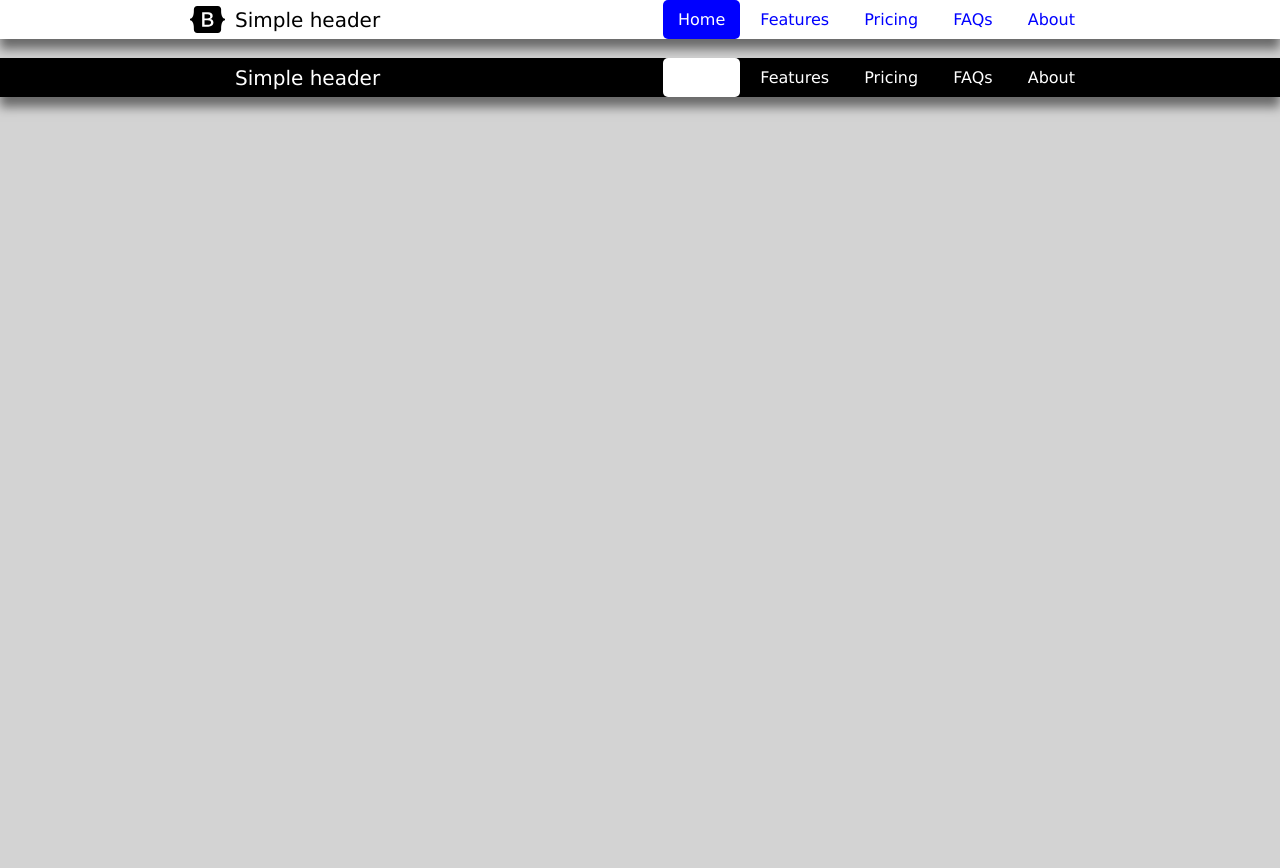
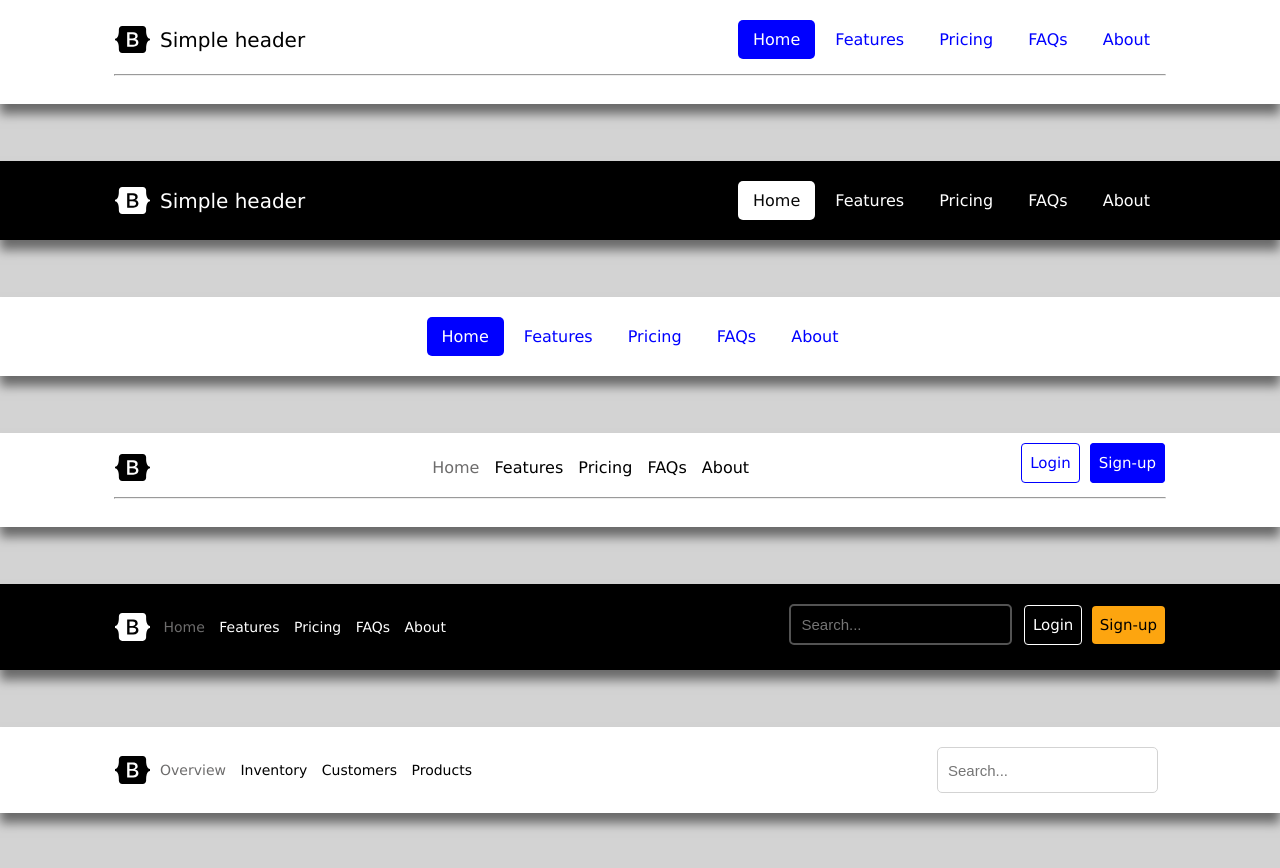
Before and after one commit to CelineHan16/refactored-octo-spoon, a plain HTML site: page index.html in a window 1280 px wide. Before the commit the page ends 800 px from the top, so only its background shows below. Drawn offline with Linux system fonts and the light colour scheme.

Commit message:
added new navigations

```diff
--- a/index.html
+++ b/index.html
@@ -21,13 +21,17 @@
         <li><a href="#">About</a></li>
       </ul>
     </nav>
+    <hr>
   </div>
 
   <br>
+  <br>
+  <br>
+
   <div class="navbar navbar-inverse">
     <nav>
       <a href="#" class="logo">
-        <img src="./images/bootstrap-logo-black.svg" width="35" > Simple header
+        <img src="./images/bootstrap-logo-white.svg" width="35" > Simple header
       </a>
       <ul>
         <li><a href="#" class="active">Home</a></li>
@@ -38,5 +42,85 @@
       </ul>
     </nav>
   </div>
+  <br>
+  <br>
+  <br>
+  <div class="navbar navbar-buttons">
+    <nav>
+      <ul>
+        <li><a href="#" class="active">Home</a></li>
+        <li><a href="#">Features</a></li>
+        <li><a href="#">Pricing</a></li>
+        <li><a href="#">FAQs</a></li>
+        <li><a href="#">About</a></li>
+      </ul>
+    </nav>
+  </div>
+  <br>
+  <br>
+  <br>
+  <div class="navbar navbar-login">
+    <nav>
+      <a href="#" class="logo">
+        <img src="./images/bootstrap-logo-black.svg" width="35">
+      </a>
+      <ul>
+        <li><a href="#" class="active">Home</a></li>
+        <li><a href="#">Features</a></li>
+        <li><a href="#">Pricing</a></li>
+        <li><a href="#">FAQs</a></li>
+        <li><a href="#">About</a></li>
+      </ul>
+      <div>
+        <a href="#" class="active">Login</a>
+        <a href="#">Sign-up</a>
+      </div>
+    </nav>
+    <hr>
+  </div>
+  <br>
+  <br>
+  <br>
+  <div class="navbar navbar-search">
+    <nav>
+      <a href="#" class="logo">
+        <img src="./images/bootstrap-logo-white.svg" width="35" >
+      </a>
+      <ul>
+        <li><a href="#" class="active">Home</a></li>
+        <li><a href="#">Features</a></li>
+        <li><a href="#">Pricing</a></li>
+        <li><a href="#">FAQs</a></li>
+        <li><a href="#">About</a></li>
+      </ul>
+      <div>
+        <input class="search-box" type="text" name="" placeholder="Search...">
+        <a href="#" class="active">Login</a>
+        <a href="#">Sign-up</a>
+      </div>
+    </nav>
+  </div>
+  <br>
+  <br>
+  <br>
+  <div class="navbar navbar-window">
+    <nav>
+      <a href="#" class="logo">
+        <img src="./images/bootstrap-logo-black.svg" width="35" >
+      </a>
+      <ul>
+        <li><a href="#" class="active">Overview</a></li>
+        <li><a href="#">Inventory</a></li>
+        <li><a href="#">Customers</a></li>
+        <li><a href="#">Products</a></li>
+      </ul>
+      <input class="search-box" type="text" name="" placeholder="Search...">
+
+    </nav>
+  </div>
+  <br>
+  <br>
+  <br>
+
 </body>
 </html>
--- a/style.css
+++ b/style.css
@@ -7,14 +7,13 @@ body {
 .navbar {
   background-color: white;
   box-shadow: 0 10px 10px rgba(0, 0, 0, 0.5);
-
+  padding: 20px;
 }
 .navbar nav {
   margin: 0 auto;
-  max-width: 900px;
+  max-width: 1050px;
   display: flex;
   justify-content: space-between;
-
 }
 .navbar .logo img {
   margin-right: 10px;
@@ -30,11 +29,9 @@ body {
   margin: 0;
   padding: 0;
   list-style-type: none;
-
 }
 .navbar ul li {
   display: inline;
-
 }
 .navbar ul li a {
   color: blue;
@@ -47,7 +44,13 @@ body {
   color: white;
   border-radius: 5px;
 }
+hr {
+  width: 1050px;
+  margin-top: 15px;
+  color: lightgrey;
+}
 
+/* black */
 .navbar.navbar-inverse {
   background-color: black;
 }
@@ -58,6 +61,120 @@ body {
   color: white;
 }
 .navbar.navbar-inverse ul li a.active {
-  color: white;
+  color: rgb(7, 7, 7);
   background-color: white;
 }
+
+/* Empty */
+.navbar.navbar-buttons ul {
+  margin: 0 auto;
+}
+
+/* Login */
+
+.navbar.navbar-login ul li a {
+  color: black;
+  padding: 5px 5px;
+}
+.navbar.navbar-login ul li a.active {
+  color: rgb(109, 108, 108);
+  background-color: white;
+}
+.navbar.navbar-login div {
+}
+.navbar.navbar-login div a {
+  color: white;
+  background-color: blue;
+  padding: 10px 8px;
+  text-decoration: none;
+  font-size: 15px;
+  border: 1px solid blue;
+  border-radius: 4px;
+}
+.navbar.navbar-login div a.active {
+  color: blue;
+  background-color: white;
+  margin-right: 5px;
+}
+.navbar.navbar-login div a.active {
+  color: blue;
+  transition: all 0.2s ease-in-out;
+}
+.navbar.navbar-login div a.active:hover {
+  color: white;
+  background-color: blue;
+}
+
+/* Search */
+.navbar.navbar-search {
+  background-color: black;
+  font-size: 14px;
+}
+.navbar.navbar-search ul {
+  margin: 10px;
+  margin-left: -330px;
+}
+.navbar.navbar-search ul li a {
+  color: white;
+  padding: 5px 5px;
+}
+.navbar.navbar-search ul li a.active {
+  color: rgb(109, 108, 108);
+  background-color: black;
+}
+.navbar.navbar-search div input {
+  padding: 10px;
+  background-color: black;
+  border: 2px solid rgb(83, 83, 83);
+  border-radius: 5px;
+  margin-right: 7px;
+  font-size: 15px;
+  color: white;
+}
+.navbar.navbar-search div input:hover {
+  box-shadow: 10px rgb(255, 255, 255);
+}
+.navbar.navbar-search div a {
+  color: black;
+  background-color: #fda50f;
+  padding: 10px 8px;
+  text-decoration: none;
+  font-size: 15px;
+  border-radius: 4px;
+}
+.navbar.navbar-search div a.active {
+  color: white;
+  background-color: black;
+  margin-right: 5px;
+  border: 1px solid white;
+  transition: all 0.2s ease-in-out;
+}
+.navbar.navbar-search div a.active:hover {
+  color: black;
+  background-color: white;
+}
+
+/* Window */
+.navbar.navbar-window {
+  font-size: 14px;
+}
+.navbar.navbar-window ul {
+  margin: 10px;
+  margin-left: -455px;
+}
+.navbar.navbar-window ul li a {
+  color: black;
+  padding: 5px 5px;
+}
+.navbar.navbar-window ul li a.active {
+  color: rgb(109, 108, 108);
+  background-color: white;
+}
+.navbar.navbar-window input {
+  padding: 10px;
+  border: 1px solid lightgrey;
+  border-radius: 5px;
+  margin-right: 7px;
+  font-size: 15px;
+  color: black;
+}
```
Also changed, not shown: images/bootstrap-logo-white.svg (added).
